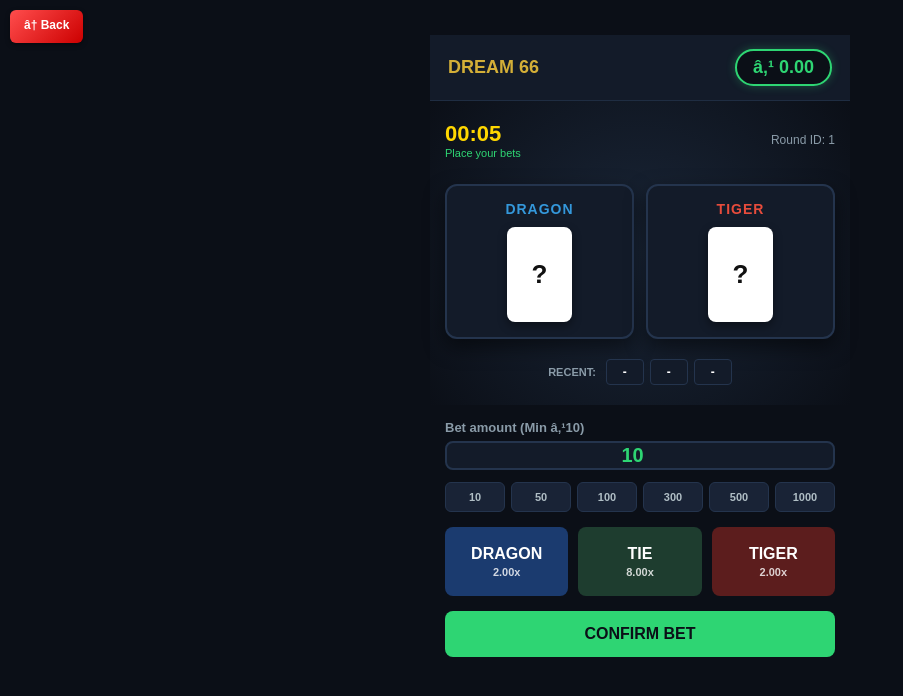
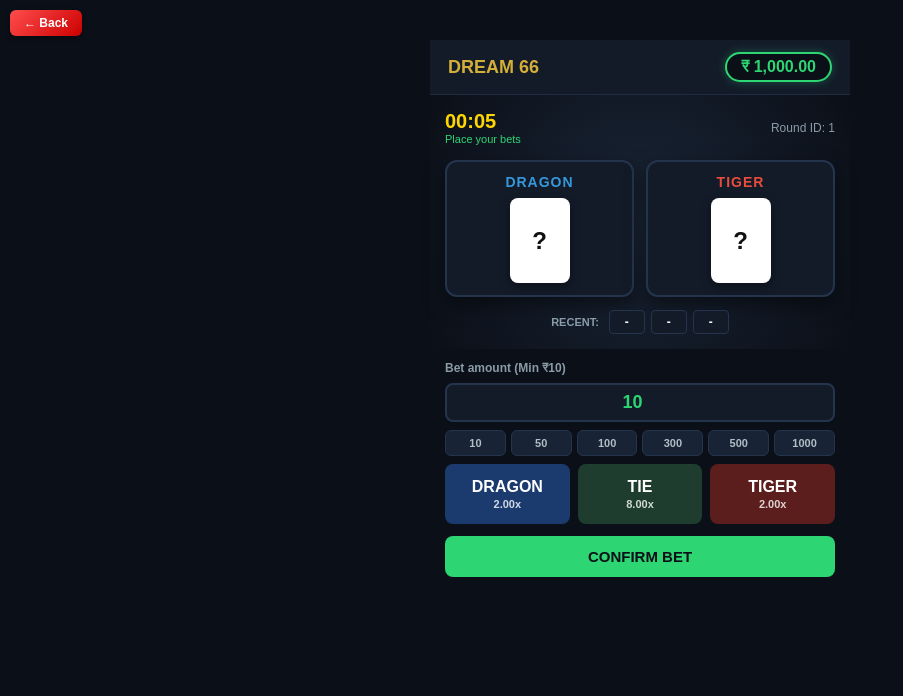
Before and after one commit to sarathisdh-max/dream66-gaming, a website: page mani-app/public/roma.html in a window 1280 px wide. Shown: the whole page, without its empty margins (0-903 px from the left). Drawn offline with Linux system fonts and the light colour scheme.

Commit message:
Update back button and enhance layout styles
Refactor back button functionality and improve UI styles.

```diff
--- a/mani-app/public/roma.html
+++ b/mani-app/public/roma.html
@@ -1,36 +1,3 @@
-<!-- Back Button -->
-<button onclick="goBackHome()" style="position: absolute; top: 10px; left: 10px; background: linear-gradient(135deg, #ff4d4d, #cc0000); color: white; border: none; padding: 6px 14px; border-radius: 6px; cursor: pointer; font-weight: bold; font-size: 12px; z-index: 9999; box-shadow: 0 2px 5px rgba(0,0,0,0.4);">
-    ← Back
-</button>
-
-<script>
-    function goBackHome() {
-        playClickSound();
-        window.location.href = 'http://localhost:5000';
-    }
-
-    function playClickSound() {
-        try {
-            let audioCtx = new (window.AudioContext || window.webkitAudioContext)();
-            let oscillator = audioCtx.createOscillator();
-            let gainNode = audioCtx.createGain();
-            oscillator.type = 'sine';
-            oscillator.frequency.setValueAtTime(500, audioCtx.currentTime);
-            gainNode.gain.setValueAtTime(0.1, audioCtx.currentTime);
-            oscillator.connect(gainNode);
-            gainNode.connect(audioCtx.destination);
-            oscillator.start();
-            oscillator.stop(audioCtx.currentTime + 0.08);
-        } catch(e) {}
-    }
-
-    document.addEventListener('click', function(e) {
-        if(e.target.tagName === 'BUTTON') {
-            playClickSound();
-        }
-    });
-</script>
-
 <!DOCTYPE html>
 <html lang="ta">
 <head>
@@ -41,18 +8,37 @@
         * {
             box-sizing: border-box;
             user-select: none;
+            touch-action: manipulation;
         }
         html, body {
             margin: 0;
             padding: 0;
             width: 100%;
-            min-height: 100vh;
+            height: 100vh;
+            height: 100dvh;
             background-color: #0b0f17;
             color: white;
             font-family: Arial, sans-serif;
             display: flex;
             flex-direction: column;
             align-items: center;
+            overflow: hidden;
+        }
+        .back-btn {
+            position: absolute;
+            top: 10px;
+            left: 10px;
+            background: linear-gradient(135deg, #ff4d4d, #cc0000);
+            color: white;
+            border: none;
+            padding: 6px 14px;
+            border-radius: 6px;
+            cursor: pointer;
+            font-weight: bold;
+            font-size: 12px;
+            z-index: 9999;
+            box-shadow: 0 2px 5px rgba(0,0,0,0.4);
+            text-decoration: none;
         }
         .app-header {
             width: 100%;
@@ -60,10 +46,10 @@
             display: flex;
             justify-content: space-between;
             align-items: center;
-            padding: 14px 18px;
+            padding: 12px 18px;
             background-color: #131b29;
             border-bottom: 1px solid #1f2d42;
-            margin-top: 35px;
+            margin-top: 40px;
         }
         .brand-title {
             font-size: 18px;
@@ -74,8 +60,8 @@
             background: #0b0f17;
             border: 2px solid #2ed573;
             border-radius: 20px;
-            padding: 6px 16px;
-            font-size: 18px;
+            padding: 4px 14px;
+            font-size: 16px;
             font-weight: 900;
             color: #2ed573;
             box-shadow: 0 0 10px rgba(46, 213, 115, 0.3);
@@ -85,7 +71,7 @@
             width: 100%;
             max-width: 420px;
             background: radial-gradient(circle at center, #1a2638 0%, #0b0f17 100%);
-            padding: 20px 15px;
+            padding: 15px;
             display: flex;
             flex-direction: column;
             align-items: center;
@@ -96,10 +82,10 @@
             display: flex;
             justify-content: space-between;
             align-items: center;
-            margin-bottom: 15px;
+            margin-bottom: 10px;
         }
         .timer-badge {
-            font-size: 22px;
+            font-size: 20px;
             font-weight: bold;
             color: #ffd700;
         }
@@ -113,18 +99,18 @@
             justify-content: space-between;
             width: 100%;
             gap: 12px;
-            margin: 10px 0;
+            margin: 5px 0;
         }
         .combat-card-box {
             flex: 1;
             background: #131b29;
             border: 2px solid #24344d;
             border-radius: 12px;
-            padding: 15px 10px;
+            padding: 12px 10px;
             display: flex;
             flex-direction: column;
             align-items: center;
-            gap: 10px;
+            gap: 8px;
             box-shadow: 0 8px 20px rgba(0,0,0,0.5);
         }
         .combat-title {
@@ -136,15 +122,15 @@
         .text-tiger { color: #e74c3c; }
 
         .playing-card {
-            width: 65px;
-            height: 95px;
+            width: 60px;
+            height: 85px;
             background: #ffffff;
             color: #111;
             border-radius: 8px;
             display: flex;
             align-items: center;
             justify-content: center;
-            font-size: 26px;
+            font-size: 24px;
             font-weight: 900;
             box-shadow: 0 4px 10px rgba(0,0,0,0.4);
         }
@@ -153,7 +139,7 @@
             display: flex;
             align-items: center;
             gap: 10px;
-            margin-top: 10px;
+            margin-top: 8px;
         }
         .history-label {
             font-size: 11px;
@@ -165,8 +151,8 @@
             gap: 6px;
         }
         .history-box {
-            width: 38px;
-            height: 26px;
+            width: 36px;
+            height: 24px;
             background: #131b29;
             border: 1px solid #24344d;
             border-radius: 4px;
@@ -184,34 +170,31 @@
         .bet-control-section {
             width: 100%;
             max-width: 420px;
-            padding: 15px;
+            padding: 12px 15px;
+            display: flex;
+            flex-direction: column;
+            gap: 8px;
         }
         .input-group-label {
-            font-size: 13px;
+            font-size: 12px;
             color: #8a9ba8;
-            margin-bottom: 6px;
             font-weight: bold;
         }
-        .bet-input-row {
-            display: flex;
-            gap: 8px;
-            margin-bottom: 12px;
-        }
         .bet-input-box {
-            flex: 1;
+            width: 100%;
             background: #131b29;
             border: 2px solid #24344d;
             border-radius: 8px;
             display: flex;
             align-items: center;
-            padding: 0 12px;
+            padding: 6px 12px;
         }
         .bet-input-box input {
             width: 100%;
             background: transparent;
             border: none;
             color: #2ed573;
-            font-size: 20px;
+            font-size: 18px;
             font-weight: 900;
             text-align: center;
             outline: none;
@@ -220,14 +203,13 @@
         .quick-chips-grid {
             display: grid;
             grid-template-columns: repeat(6, 1fr);
-            gap: 6px;
-            margin-bottom: 15px;
+            gap: 5px;
         }
         .chip-btn {
             background: #192336;
             color: #b0bec5;
             border: 1px solid #24344d;
-            padding: 8px 0;
+            padding: 6px 0;
             border-radius: 6px;
             font-weight: bold;
             font-size: 11px;
@@ -243,11 +225,10 @@
         .dt-choices-grid {
             display: grid;
             grid-template-columns: 1fr 1fr 1fr;
-            gap: 10px;
-            margin-bottom: 15px;
+            gap: 8px;
         }
         .choice-btn {
-            padding: 16px 8px;
+            padding: 12px 6px;
             border-radius: 8px;
             border: 2px solid transparent;
             display: flex;
@@ -266,14 +247,15 @@
 
         .place-bet-action {
             width: 100%;
-            padding: 14px;
+            padding: 12px;
             background: #2ed573;
             color: #0b0f17;
             border: none;
             border-radius: 8px;
-            font-size: 16px;
+            font-size: 15px;
             font-weight: 900;
             cursor: pointer;
+            margin-top: 4px;
         }
         .place-bet-action:disabled {
             background: #2b384e;
@@ -283,6 +265,8 @@
     </style>
 </head>
 <body>
+
+    <a href="https://dream66-gaming-1.onrender.com" class="back-btn" onclick="goBackHome(event)">← Back</a>
 
     <div class="app-header">
         <div class="brand-title">DREAM 66</div>
@@ -321,10 +305,8 @@
 
     <div class="bet-control-section">
         <div class="input-group-label">Bet amount (Min ₹10)</div>
-        <div class="bet-input-row">
-            <div class="bet-input-box">
-                <input type="number" id="betAmountInput" value="10" min="10" step="10">
-            </div>
+        <div class="bet-input-box">
+            <input type="number" id="betAmountInput" value="10" min="10" step="10">
         </div>
 
         <div class="quick-chips-grid">
@@ -339,22 +321,23 @@
         <div class="dt-choices-grid">
             <div class="choice-btn btn-dragon" onclick="selectChoice('DRAGON', 2.0)" id="btn-DRAGON">
                 <span>DRAGON</span>
-                <span style="font-size: 11px; opacity:0.8; margin-top:3px;">2.00x</span>
+                <span style="font-size: 11px; opacity:0.8; margin-top:2px;">2.00x</span>
             </div>
             <div class="choice-btn btn-tie" onclick="selectChoice('TIE', 8.0)" id="btn-TIE">
                 <span>TIE</span>
-                <span style="font-size: 11px; opacity:0.8; margin-top:3px;">8.00x</span>
+                <span style="font-size: 11px; opacity:0.8; margin-top:2px;">8.00x</span>
             </div>
             <div class="choice-btn btn-tiger" onclick="selectChoice('TIGER', 2.0)" id="btn-TIGER">
                 <span>TIGER</span>
-                <span style="font-size: 11px; opacity:0.8; margin-top:3px;">2.00x</span>
+                <span style="font-size: 11px; opacity:0.8; margin-top:2px;">2.00x</span>
             </div>
         </div>
 
         <button class="place-bet-action" id="placeBetBtn" onclick="confirmBet()">CONFIRM BET</button>
     </div>
+
     <script>
-        let wallet = 0.00;
+        let wallet = parseFloat(localStorage.getItem('user_balance')) || 1000.00;
         let currentRound = 1;
         let selectedChoice = null;
         let selectedMult = 1.0;
@@ -366,18 +349,29 @@
 
         const cardValues = ['A', '2', '3', '4', '5', '6', '7', '8', '9', '10', 'J', 'Q', 'K'];
 
+        updateWalletUI();
+
         function updateWalletUI() {
             document.getElementById('walletBalance').textContent = '₹ ' + wallet.toLocaleString('en-IN', {minimumFractionDigits: 2});
+            localStorage.setItem('user_balance', wallet.toFixed(2));
+        }
+
+        function goBackHome(e) {
+            e.preventDefault();
+            playClickSound();
+            window.location.href = 'https://dream66-gaming-1.onrender.com';
         }
 
         function setBet(amount) {
             document.getElementById('betAmountInput').value = amount;
+            playClickSound();
         }
 
         function selectChoice(choice, mult) {
             if (!isBettingOpen) return;
             selectedChoice = choice;
             selectedMult = mult;
+            playClickSound();
 
             document.querySelectorAll('.choice-btn').forEach(b => b.classList.remove('selected'));
             document.getElementById('btn-' + choice).classList.add('selected');
@@ -385,6 +379,7 @@
 
         function confirmBet() {
             if (!isBettingOpen) return;
+            playClickSound();
             const amt = parseFloat(document.getElementById('betAmountInput').value);
 
             if (isNaN(amt) || amt < 10) {
@@ -475,12 +470,10 @@
                     historyClass = winner.toLowerCase();
                 }
 
-                // History Update (Strictly 3 boxes)
                 historyList.unshift({ text: historyText, cls: historyClass });
                 if (historyList.length > 3) historyList.pop();
                 renderHistory();
 
-                // 3 விநாடிகளுக்கு பின் அடுத்த ரவுண்டுக்கு ரீசெட் ஆகும்
                 setTimeout(resetRound, 3000);
             }, 1500);
         }
@@ -522,6 +515,21 @@
             }
         }
 
+        function playClickSound() {
+            try {
+                let audioCtx = new (window.AudioContext || window.webkitAudioContext)();
+                let oscillator = audioCtx.createOscillator();
+                let gainNode = audioCtx.createGain();
+                oscillator.type = 'sine';
+                oscillator.frequency.setValueAtTime(500, audioCtx.currentTime);
+                gainNode.gain.setValueAtTime(0.1, audioCtx.currentTime);
+                oscillator.connect(gainNode);
+                gainNode.connect(audioCtx.destination);
+                oscillator.start();
+                oscillator.stop(audioCtx.currentTime + 0.08);
+            } catch(e) {}
+        }
+
         renderHistory();
         startTimer();
     </script>
```
